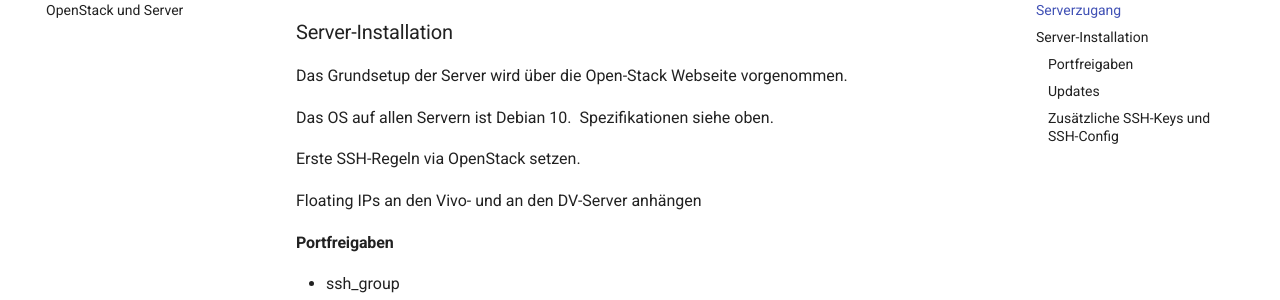
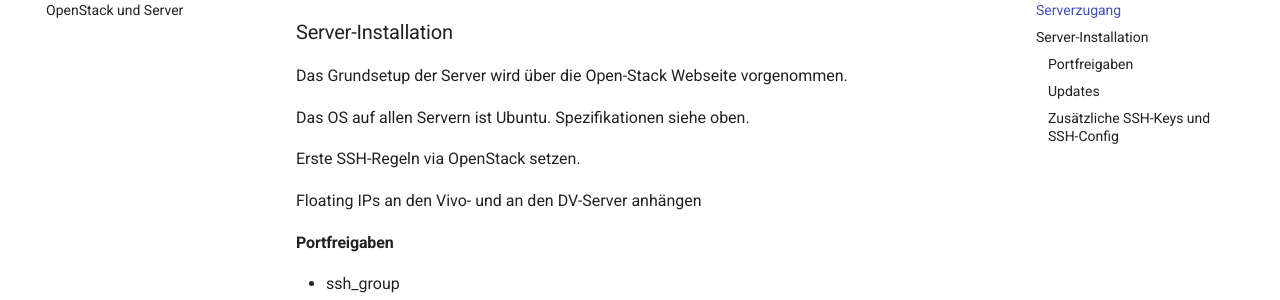
Before and after one commit to Fadalsh/projektdokumentation, an MkDocs documentation site: the page built from docs/OpenStackServers.md, in a window 1280 px wide and 900 px high, scrolled down 1310 px. Shown: the part 152-452 px from the top of the window. Built offline with MkDocs 1.6.1 and Material for MkDocs 9.7.7, drawn with Linux system fonts in a browser that asks for light colours; comment, search, counter and statistics services are not loaded.

Commit message:
Update OpenStackServers.md

```diff
--- a/docs/OpenStackServers.md
+++ b/docs/OpenStackServers.md
@@ -54,7 +54,7 @@ debian@VIVO-Server:~$ ssh ubuntu@192.168.10.XXX
 
 Das Grundsetup der Server wird über die Open-Stack Webseite vorgenommen.
 
-Das OS auf allen Servern ist Debian 10.  Spezifikationen siehe oben.
+Das OS auf allen Servern ist Ubuntu. Spezifikationen siehe oben.
 
 Erste SSH-Regeln via OpenStack setzen.
 
```
